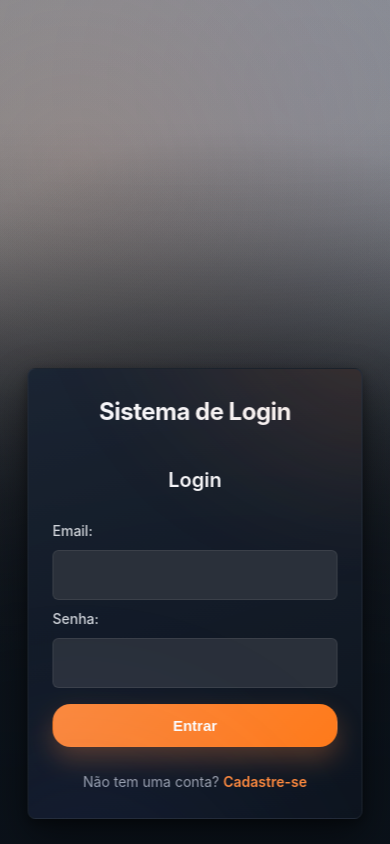
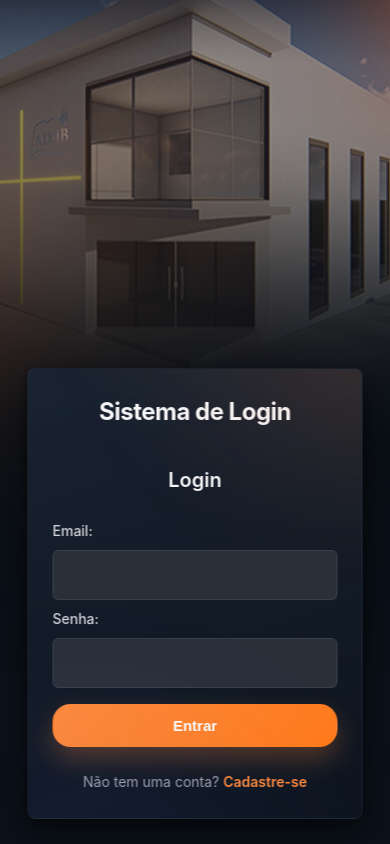
Before and after one commit to rogeriouchoaa0753-netizen/Plataforma-Mb, a website: page index.html in a window 390 px wide. Drawn offline with Linux system fonts and the light colour scheme; no server answers.

Commit message:
Define fundoarte como imagem de fundo

```diff
--- a/public/style.css
+++ b/public/style.css
@@ -68,9 +68,10 @@
     font-family: -apple-system, BlinkMacSystemFont, 'Segoe UI', 'Roboto', 'Oxygen', 'Ubuntu', 'Cantarell', sans-serif;
     background:
         linear-gradient(to top, rgba(6, 10, 16, 0.68) 0%, rgba(6, 10, 16, 0.48) 22%, rgba(6, 10, 16, 0.26) 45%, rgba(6, 10, 16, 0.12) 68%, rgba(6, 10, 16, 0.03) 82%, rgba(6, 10, 16, 0) 100%),
-        linear-gradient(145deg, rgba(16, 23, 35, 0.5) 0%, rgba(15, 20, 28, 0.48) 35%, rgba(11, 18, 26, 0.52) 100%);
-    background-size: 105% 100%, 105% 100%;
-    background-position: center bottom, center top;
+        linear-gradient(145deg, rgba(16, 23, 35, 0.5) 0%, rgba(15, 20, 28, 0.48) 35%, rgba(11, 18, 26, 0.52) 100%),
+        url('images/fundoarte.png');
+    background-size: 105% 100%, 105% 100%, cover;
+    background-position: center bottom, center top, center;
     background-repeat: no-repeat;
     color: var(--text-primary);
     min-height: 100vh;
@@ -260,8 +261,8 @@
 /* Responsividade - mantém tamanho fixo em telas pequenas */
 @media (max-width: 480px) {
     body {
-        background-size: 220% auto, 220% auto;
-        background-position: center bottom, center top;
+        background-size: 220% auto, 220% auto, cover;
+        background-position: center bottom, center top, top center;
     }
 
     .container:not(.with-sidebar) .form-container {
```
